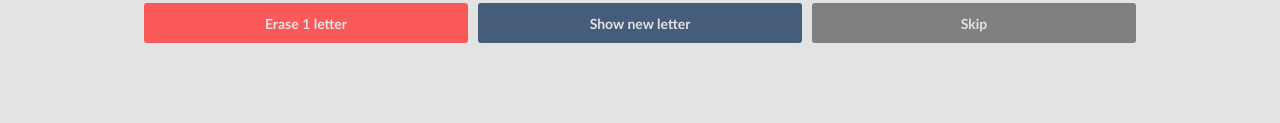
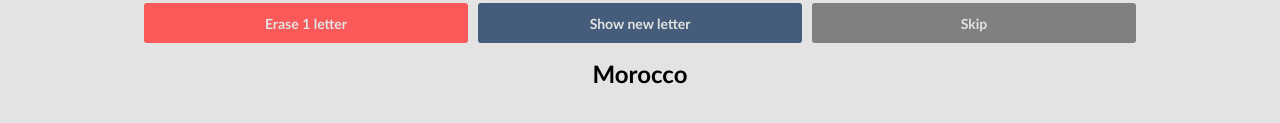
Before and after one commit to ElaasriTarik/Hangman-game, a plain HTML site: page Hangman Game/index.html in a window 1280 px wide. Shown: the part 555-678 px from the top of the page. Drawn offline with Linux system fonts and the light colour scheme.

Commit message:
Update index.html

```diff
--- a/Hangman Game/index.html
+++ b/Hangman Game/index.html
@@ -80,5 +80,8 @@
      <dialog class="categories">
        <h3 class="cat">countries</h3>
      </dialog>
+     <div class="correct_prompt_box">
+       <h2 class="correct_prompt">Morocco</h2>
+     </div>
   </body>
 </html>
```
